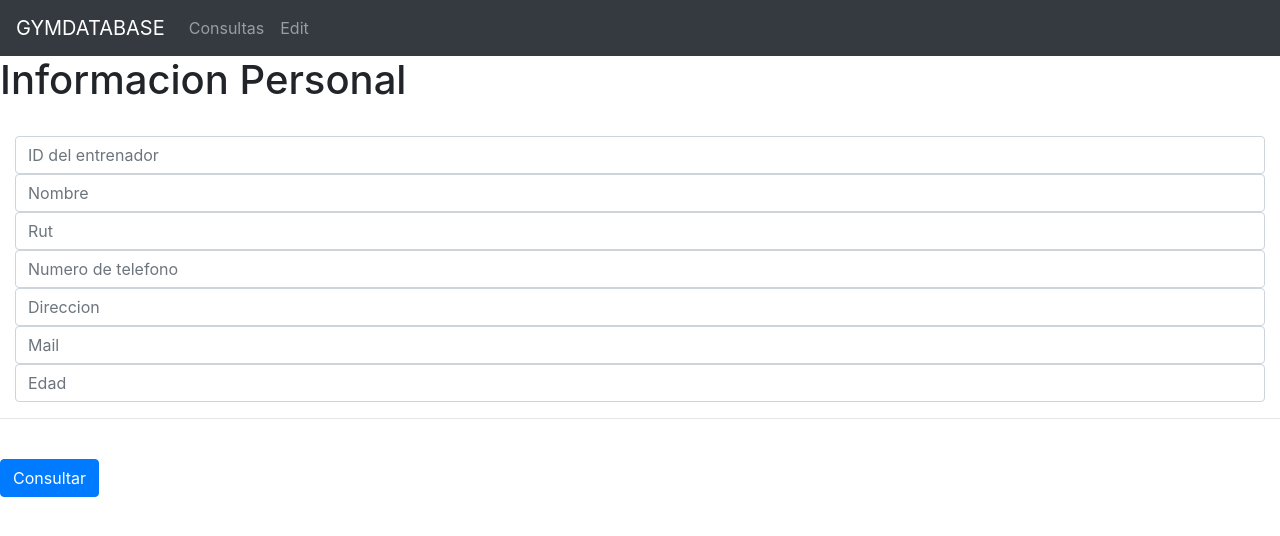
After one commit to Loddrik/CRUD_BDD, a PHP site: page /Add-Entrenador/createEntrenador.php in a window 1280 px wide. The commit adds this page. Shown: the top 536 px of the page. Run offline with PHP 8.4, Linux system fonts and the light colour scheme; some libraries are stand-ins or nearby versions.

Commit message:
Actualizacion 2

```diff
--- /dev/null
+++ b/Add-Entrenador/createEntrenador.php
@@ -0,0 +1,43 @@
+<?php
+include_once '../header.php';
+include_once '../conexion2.php';
+?>
+
+<h1> Informacion Personal</h1>
+<br/>
+<form action="createEntrenador-infoEntrenador.php" method="POST">
+  <div class="form">
+    <div class="col">
+      <input type="number" name ="id_persona" class="form-control" placeholder="ID del entrenador">
+    </div>
+
+    <div class="col">
+      <input type="text" name ="nombre" class="form-control" placeholder="Nombre">
+    </div>
+
+    <div class="col">
+      <input type="text" name ="rut" class="form-control" placeholder="Rut">
+    </div>
+
+    <div class="col">
+      <input type="text" name ="telefono" class="form-control" placeholder="Numero de telefono">
+    </div>
+
+    <div class="col">
+      <input type="text" name ="direccion" class="form-control" placeholder="Direccion">
+    </div>
+
+    <div class="col">
+      <input type="text" name ="mail" class="form-control" placeholder="Mail">
+    </div>
+
+    <div class="col">
+      <input type="number" name ="edad" class="form-control" placeholder="Edad">
+    </div>
+
+    <hr />
+
+
+  <br />
+  <button type="submit"  class="btn btn-primary">Consultar</button>
+</form>
--- a/editdb.php
+++ b/editdb.php
@@ -7,7 +7,7 @@ include_once 'header.php';
 
 <ul class="nav bg-dark justify-content-center">
   <li class="nav-item">
-    <a class="nav-link active" href="Add-Cliente/add.php">Create</a>
+    <a class="nav-link active" href="add.php">Create</a>
   </li>
   <li class="nav-item">
     <a class="nav-link" href="#">Replace</a>
```
Also changed, not shown: Add-Cliente/createCliente-infoFinanciera.php (+32 -0 lines), Add-Entrenador/createEntrenador-infoEntrenador.php (added, +47 -0 lines), Add-Entrenador/createEntrenador-response.php (added, +19 -0 lines), add.php (renamed from Add-Cliente/add.php, +5 -5 lines).
